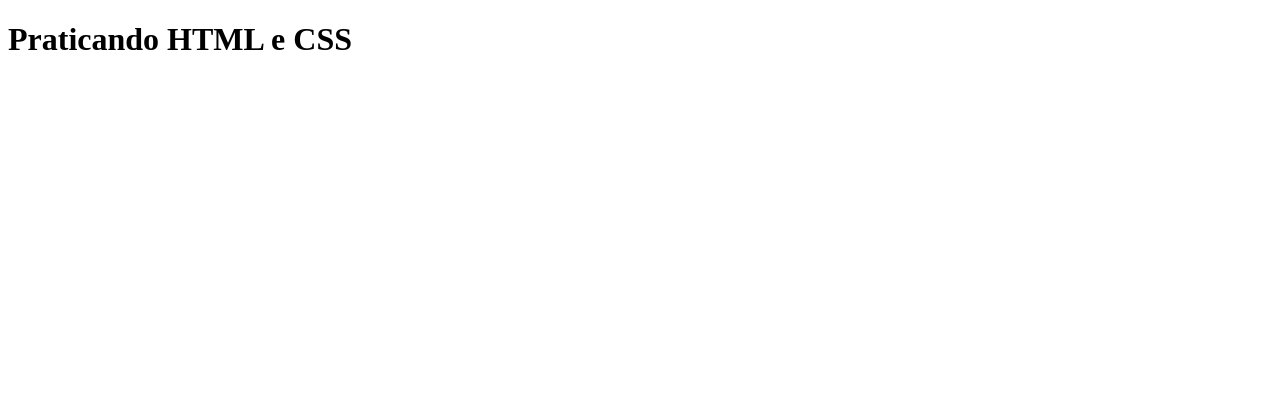
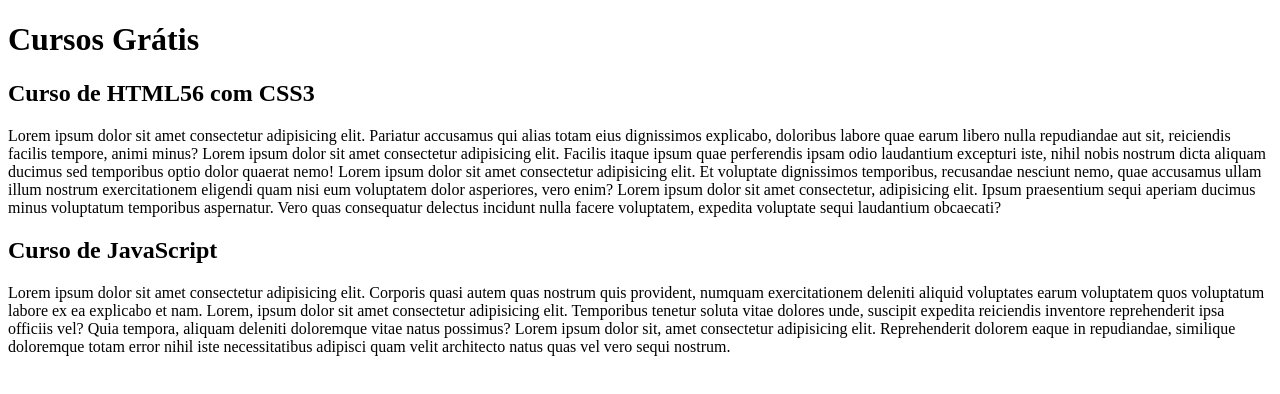
Before and after one commit to LucasFellini/praticando-html-e-css, a plain HTML site: page praticandohtmlecss/index.html in a window 1280 px wide. Drawn offline with Linux system fonts and the light colour scheme.

Commit message:
comecei a escrever o conteudo

```diff
--- a/praticandohtmlecss/index.html
+++ b/praticandohtmlecss/index.html
@@ -3,9 +3,21 @@
 <head>
     <meta charset="UTF-8">
     <meta name="viewport" content="width=device-width, initial-scale=1.0">
-    <title>Praticando</title>
+    <title>Título do site</title>
 </head>
 <body>
-    <h1>Praticando HTML e CSS</h1>
+    <main>
+        <header>
+            <h1>Cursos Grátis</h1>
+        </header>
+        <article>
+            <h2>Curso de HTML56 com CSS3</h2>
+            <p>Lorem ipsum dolor sit amet consectetur adipisicing elit. Pariatur accusamus qui alias totam eius dignissimos explicabo, doloribus labore quae earum libero nulla repudiandae aut sit, reiciendis facilis tempore, animi minus? Lorem ipsum dolor sit amet consectetur adipisicing elit. Facilis itaque ipsum quae perferendis ipsam odio laudantium excepturi iste, nihil nobis nostrum dicta aliquam ducimus sed temporibus optio dolor quaerat nemo! Lorem ipsum dolor sit amet consectetur adipisicing elit. Et voluptate dignissimos temporibus, recusandae nesciunt nemo, quae accusamus ullam illum nostrum exercitationem eligendi quam nisi eum voluptatem dolor asperiores, vero enim? Lorem ipsum dolor sit amet consectetur, adipisicing elit. Ipsum praesentium sequi aperiam ducimus minus voluptatum temporibus aspernatur. Vero quas consequatur delectus incidunt nulla facere voluptatem, expedita voluptate sequi laudantium obcaecati?</p>
+        </article>
+        <article>
+            <h2>Curso de JavaScript</h2>
+            <p>Lorem ipsum dolor sit amet consectetur adipisicing elit. Corporis quasi autem quas nostrum quis provident, numquam exercitationem deleniti aliquid voluptates earum voluptatem quos voluptatum labore ex ea explicabo et nam. Lorem, ipsum dolor sit amet consectetur adipisicing elit. Temporibus tenetur soluta vitae dolores unde, suscipit expedita reiciendis inventore reprehenderit ipsa officiis vel? Quia tempora, aliquam deleniti doloremque vitae natus possimus? Lorem ipsum dolor sit, amet consectetur adipisicing elit. Reprehenderit dolorem eaque in repudiandae, similique doloremque totam error nihil iste necessitatibus adipisci quam velit architecto natus quas vel vero sequi nostrum.</p>
+        </article>
+    </main>
 </body>
 </html>
```
